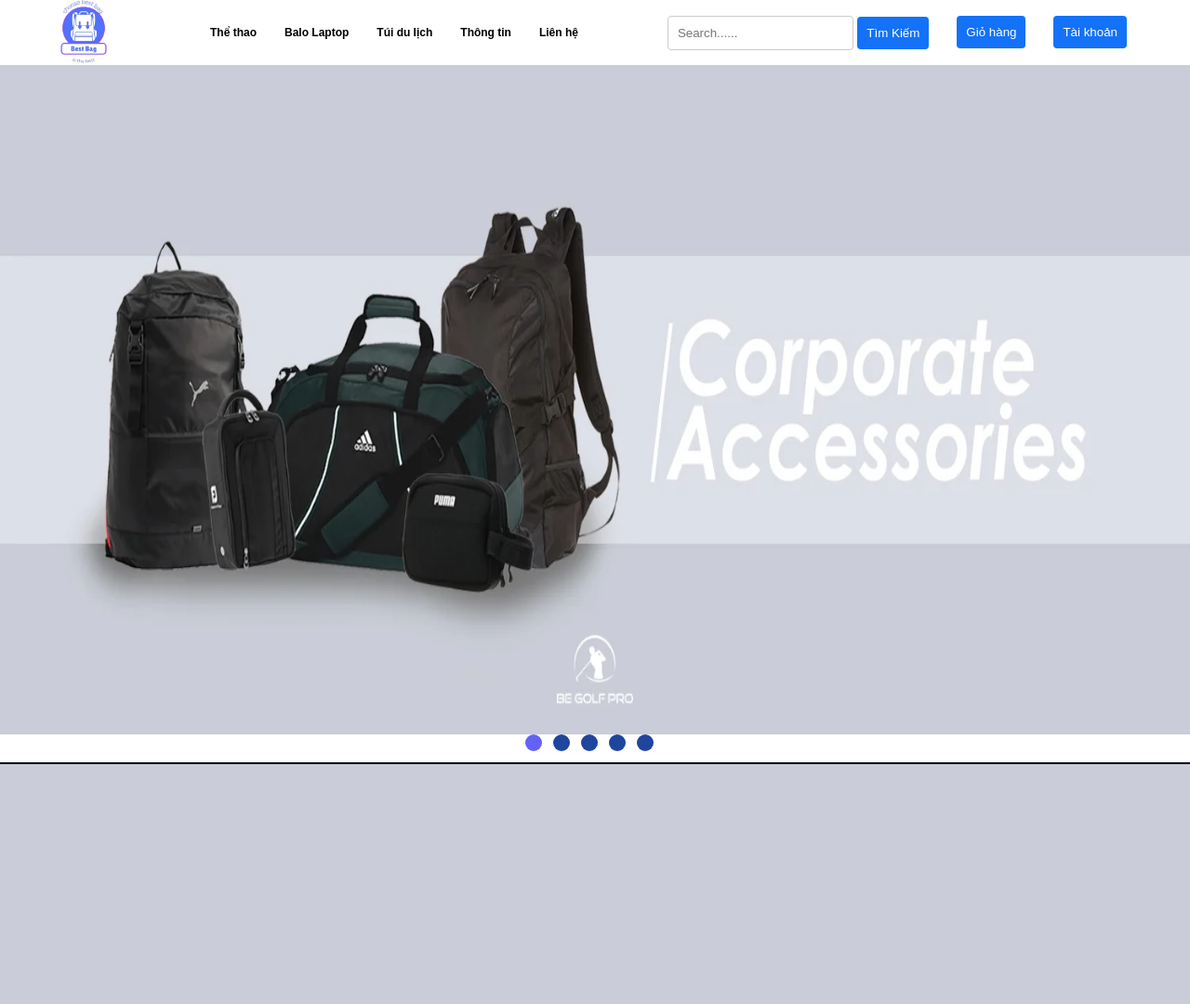
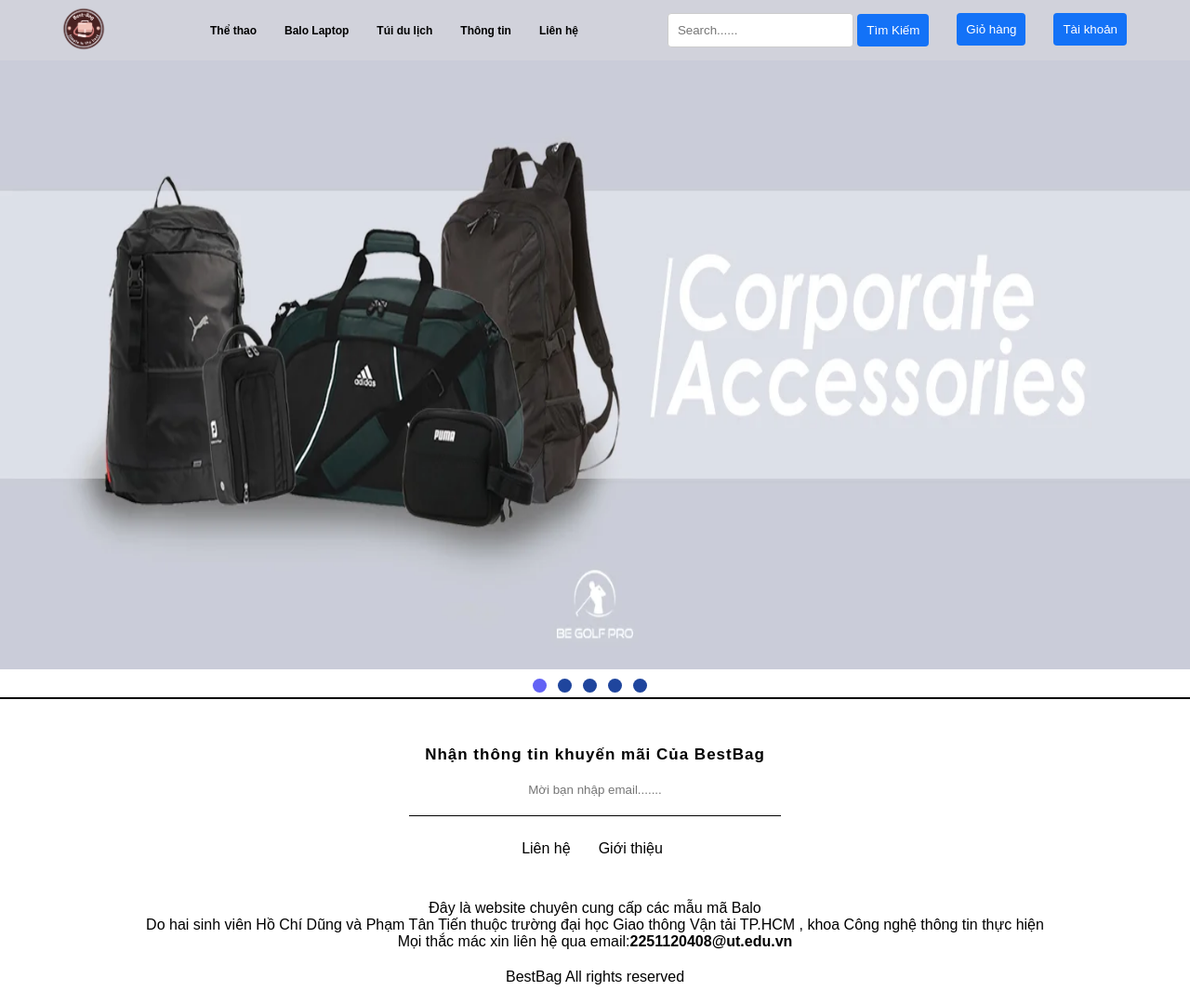
Before and after one commit to Zung22H/Project_Web_Balo, a PHP site: page /home.html in a window 1280 px wide. Shown: the whole page at 93% size. Before the commit the page ends 822 px from the top, so only its background shows below. Run offline with PHP 8.4, Linux system fonts and the light colour scheme.

Commit message:
hoan thanh home.html

```diff
--- a/home.html
+++ b/home.html
@@ -60,12 +60,29 @@
     <div class="dot "></div>
 </div>
 </section>
-<!------footer------->
+
+<section class="app-container">
+    <p>Nhận thông tin khuyến mãi Của BestBag</p>
+    <input type="text" placeholder="Mời bạn nhập email.......">
+</section>
+
+<footer>
 <div class="footer-top">
-    <li><a href="img/thongbao-footer.jpg"></a></li>
+    <li><a href="">Liên hệ</a></li>
+    <li><a href="">Giới thiệu</a></li>
+</div>
+<div class="footer-middle">
+    <p>Đây là website chuyên cung cấp các mẫu mã Balo <br>
+Do hai sinh viên Hồ Chí Dũng và Phạm Tân Tiến
+    thuộc trường đại học Giao thông Vận tải TP.HCM , khoa Công nghệ thông tin thực hiện <br>
+Mọi thắc mác xin liên hệ qua email:<b>2251120408@ut.edu.vn </b>  </p>
+
 </div>
 
-
+<div class="footer-bottom">
+    BestBag All rights reserved
+</div>
+</footer>
 </body>
 <SCript>
     const imgPosition = document.querySelectorAll(".aspect-ratio-169 img");
--- a/style/home.css
+++ b/style/home.css
@@ -17,15 +17,27 @@ a{
 header{
   display: flex;
   justify-content: space-between;
-  padding: 30px 50px;
-  height: 70px;
+  padding: 12px 50px;
+  height: 65px;
   align-items: center;
+  width: 100%;
+  position: fixed;
+  top: 0;
+  left: 0;
+  z-index: 1;
+  background-color: rgba(225 , 225 , 225 , 0.3);
 }
 
 .logo{
   flex: 1;
   align-items: center;
+  display: flex;
 
+}
+
+.logo img {
+  object-fit: contain;
+  max-height: 60px;
 }
 
 .menu {
@@ -59,6 +71,7 @@ header{
   top:50px;
   transition: 0.1s ease;
   z-index: 1;
+  background: #fff;
 }
 
 .others{
@@ -136,10 +149,11 @@ header{
   width: 100%;
   display: flex;
   justify-content: center;
+  margin-top: 10px;
 }
 .dot {
-  height: 18px;
-  width: 18px;
+  height: 15px;
+  width: 15px;
   background-color: #1f459d;
   border-radius: 50%;
   margin-right: 12px;
@@ -148,3 +162,54 @@ header{
 .dot.active {
   background-color:rgb(98, 98, 245);
 }
+
+.app-container {
+  text-align: center;
+}
+
+.app-container p {
+  margin-top: 50px;
+  line-height: 20px;
+  letter-spacing: 1px;
+  font-size: 17px;
+  color: #000;
+  font-weight: bold;
+}
+
+.app-container input {
+  margin-top: 20px;
+  border: none;
+  border-bottom: 1px solid #000;
+  padding-bottom: 20px;
+  width: 400px;
+  text-align: center;
+  outline: none;
+}
+
+.footer {
+  text-align: center;
+}
+
+.footer-top {
+  display: flex;
+  text-align: center;
+  justify-content: center;
+  align-items: center;
+  margin-bottom: 20px;
+  height: 70px;
+}
+
+.footer-top li {
+ padding: 0 12px;
+ position: relative;
+}
+
+.footer-middle{
+  text-align: center;
+}
+
+.footer-bottom
+{
+  margin: 20px 0;
+  text-align: center;
+}
```
Also changed, not shown: img/logo.jpg, img/thongbao-footer.jpg (deleted).
